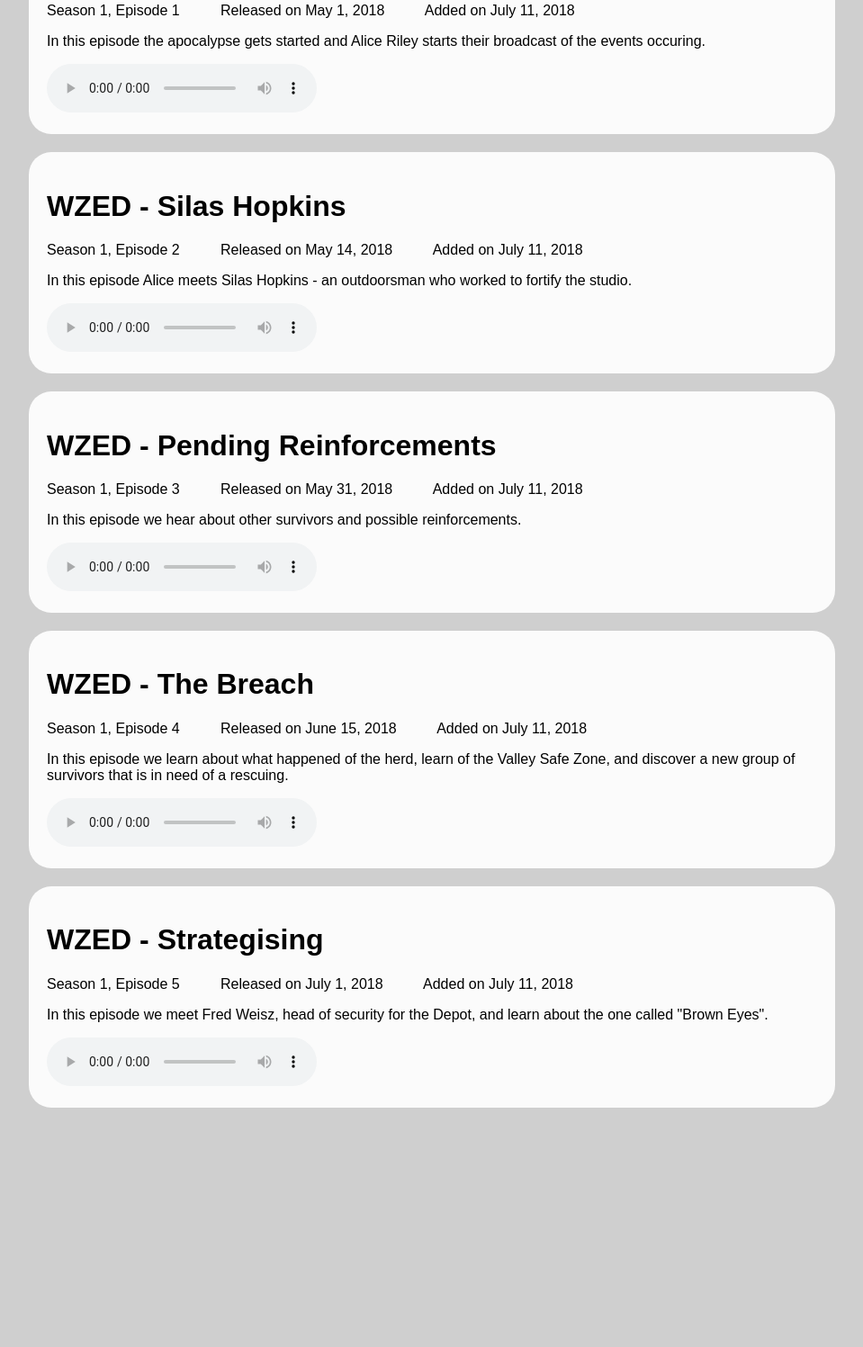
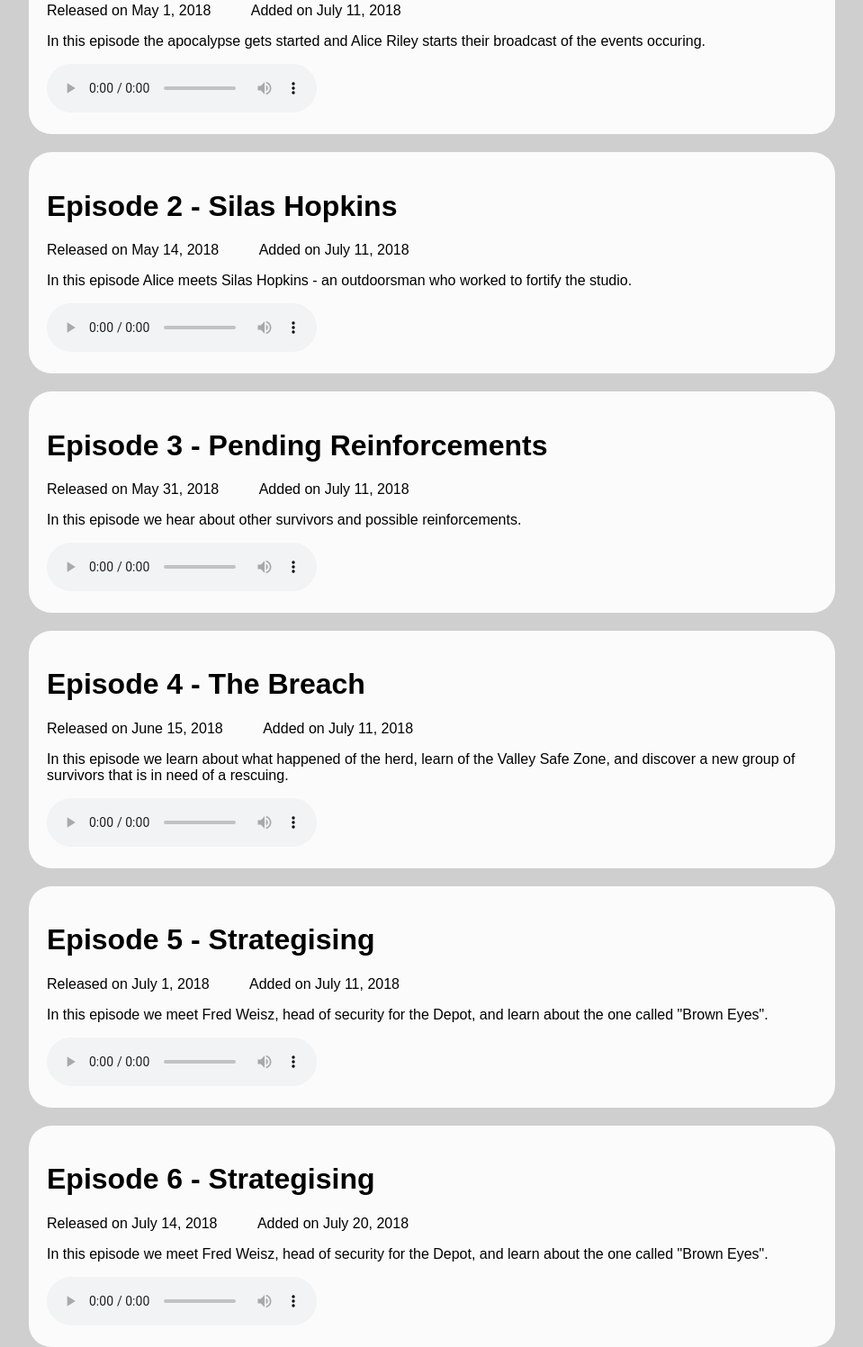
Before and after one commit to ThomasWarnasch/ThomasWarnasch.github.io, a plain HTML site: page WZED/WZED.html in a window 1280 px wide. Shown: the part 747-2244 px from the top of the page at 90% size, without its empty margins (160-1119 px from the left). Before the commit the page ends 1978 px from the top, so only its background shows below. Drawn offline with Linux system fonts and the light colour scheme.

Commit message:
V0.1.18
Added episode 6 of WZED, changed format and reduced redundancy.

```diff
--- a/WZED/WZED.html
+++ b/WZED/WZED.html
@@ -160,8 +160,8 @@ body {
   </div>
 
 <div class="main" id="border">
-  <h1>WZED - Trailer</h1>
-  <p>Season 1, Episode 0 &emsp; &emsp; Released on April 8, 2018 &emsp; &emsp; Added on July 11, 2018</p>
+  <h1>Episode 0 - Trailer</h1>
+  <p>Released on April 8, 2018 &emsp; &emsp; Added on July 11, 2018</p>
   <p>The trailer to WZED.</p>
    <audio controls>
   <source src="WZED_S0_EP0.mp3" type="audio/mpeg">
@@ -170,8 +170,8 @@ Your browser does not support the audio element.
 </div>
 
 <div class="main" id="border">
-  <h1>WZED - Civil Unrest</h1>
-  <p>Season 1, Episode 1 &emsp; &emsp; Released on May 1, 2018 &emsp; &emsp; Added on July 11, 2018</p>
+  <h1>Episode 1 - Civil Unrest</h1>
+  <p>Released on May 1, 2018 &emsp; &emsp; Added on July 11, 2018</p>
   <p>In this episode the apocalypse gets started and Alice Riley starts their broadcast of the events occuring.</p>
    <audio controls>
   <source src="WZED_S1_EP1.mp3" type="audio/mpeg">
@@ -180,8 +180,8 @@ Your browser does not support the audio element.
 </div>
 
 <div class="main" id="border" >
-  <h1>WZED - Silas Hopkins</h1>
-  <p>Season 1, Episode 2 &emsp; &emsp; Released on May 14, 2018 &emsp; &emsp; Added on July 11, 2018</p>
+  <h1>Episode 2 - Silas Hopkins</h1>
+  <p>Released on May 14, 2018 &emsp; &emsp; Added on July 11, 2018</p>
   <p>In this episode Alice meets Silas Hopkins - an outdoorsman who worked to fortify the studio. </p>
    <audio controls>
   <source src="WZED_S1_EP2.mp3" type="audio/mpeg">
@@ -190,8 +190,8 @@ Your browser does not support the audio element.
 </div>
 
 <div class="main" id="border">
-  <h1>WZED - Pending Reinforcements</h1>
-  <p>Season 1, Episode 3 &emsp; &emsp; Released on May 31, 2018 &emsp; &emsp; Added on July 11, 2018</p>
+  <h1>Episode 3 - Pending Reinforcements</h1>
+  <p>Released on May 31, 2018 &emsp; &emsp; Added on July 11, 2018</p>
   <p>In this episode we hear about other survivors and possible reinforcements.</p>
    <audio controls>
   <source src="WZED_S1_EP3.mp3" type="audio/mpeg">
@@ -200,8 +200,8 @@ Your browser does not support the audio element.
 </div>
 
 <div class="main" id="border">
-  <h1>WZED - The Breach</h1>
-  <p>Season 1, Episode 4 &emsp; &emsp; Released on June 15, 2018 &emsp; &emsp; Added on July 11, 2018</p>
+  <h1>Episode 4 - The Breach</h1>
+  <p>Released on June 15, 2018 &emsp; &emsp; Added on July 11, 2018</p>
   <p>In this episode we learn about what happened of the herd, learn of the Valley Safe Zone, and discover a new group of survivors that is in need of a rescuing.</p>
    <audio controls>
   <source src="WZED_S1_EP4.mp3" type="audio/mpeg">
@@ -210,8 +210,8 @@ Your browser does not support the audio element.
 </div>
 
 <div class="main" id="border">
-  <h1>WZED - Strategising</h1>
-  <p>Season 1, Episode 5 &emsp; &emsp; Released on July 1, 2018 &emsp; &emsp; Added on July 11, 2018</p>
+  <h1>Episode 5 - Strategising</h1>
+  <p>Released on July 1, 2018 &emsp; &emsp; Added on July 11, 2018</p>
   <p>In this episode we meet Fred Weisz, head of security for the Depot, and learn about the one called "Brown Eyes".</p>
    <audio controls>
   <source src="WZED_S1_EP5.mp3" type="audio/mpeg">
@@ -220,6 +220,17 @@ Your browser does not support the audio element.
 </div>
 
 
+<div class="main" id="border">
+  <h1>Episode 6 - Strategising</h1>
+  <p>Released on July 14, 2018 &emsp; &emsp; Added on July 20, 2018</p>
+  <p>In this episode we meet Fred Weisz, head of security for the Depot, and learn about the one called "Brown Eyes".</p>
+   <audio controls>
+  <source src="WZED_S1_EP6.mp3" type="audio/mpeg">
+Your browser does not support the audio element.
+</audio>
+</div>
+
+
 
 </body>
 </html>
```
Also changed, not shown: 1 other file.
